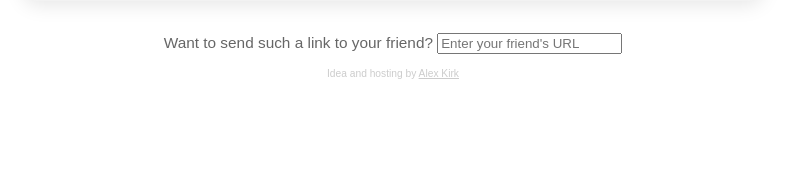
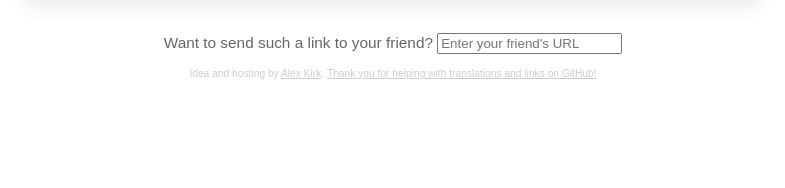
Before and after one commit to akirk/cantfollowyou, a PHP site: page /?lang=1 in a window 1280 px wide. Shown: the part 612-800 px from the top of the page, without its empty margins (247-1032 px from the left). Run offline with PHP 8.4, Linux system fonts and the light colour scheme; data that the repository does not hold is empty.

Commit message:
link github

```diff
--- a/index.php
+++ b/index.php
@@ -27,6 +27,8 @@ define( 't_send_to_friend', 'Want to send such a link to your friend?' );
 define( 't_enter_friend_url', "Enter your friend's URL" );
 define( 't_sorry_unknown_platform', "Sorry, I don't know this platform (yet)" );
 define( 't_idea_and_hosting', 'Idea and hosting by' );
+define( 't_contribute_github', 'Thank you for helping with translations and links on GitHub!' );
+
 
 $replace_no_technical_reason = array( 'on their platform' => 'on it' );
 $replace_called_fediverse = array( ' and it is part of the Fediverse,' => '' );
@@ -59,6 +61,7 @@ $translations = array(
 		t_enter_friend_url => 'Gib die URL deines Freundes ein',
 		t_sorry_unknown_platform => 'Entschuldigung, ich kenne diese Plattform (noch) nicht',
 		t_idea_and_hosting => 'Idee und Hosting von',
+		t_contribute_github => 'Danke, dass du mit Übersetzungen und Links auf GitHub hilfst!',
 	),
 );
 
@@ -448,7 +451,9 @@ if ( ! empty( $segments ) && $new_platform_url == 'https://jointhefediverse.net/
 
 <footer>
 	<p><?php echo __( t_send_to_friend ); ?> <input type="url" placeholder="<?php echo __( t_enter_friend_url ); ?>" id="friend-url" /></p>
-	<p class="hosting"><?php echo __( t_idea_and_hosting ); ?> <a href="https://alex.kirk.at/">Alex Kirk</a></p>
+	<p class="hosting"><?php echo __( t_idea_and_hosting ); ?> <a href="https://alex.kirk.at/">Alex Kirk</a>.
+		<a href="https://github.com/akirk/cantfollowyou"><?php echo __( t_contribute_github ); ?></a>
+	</p>
 </footer>
 
 <script>
```
